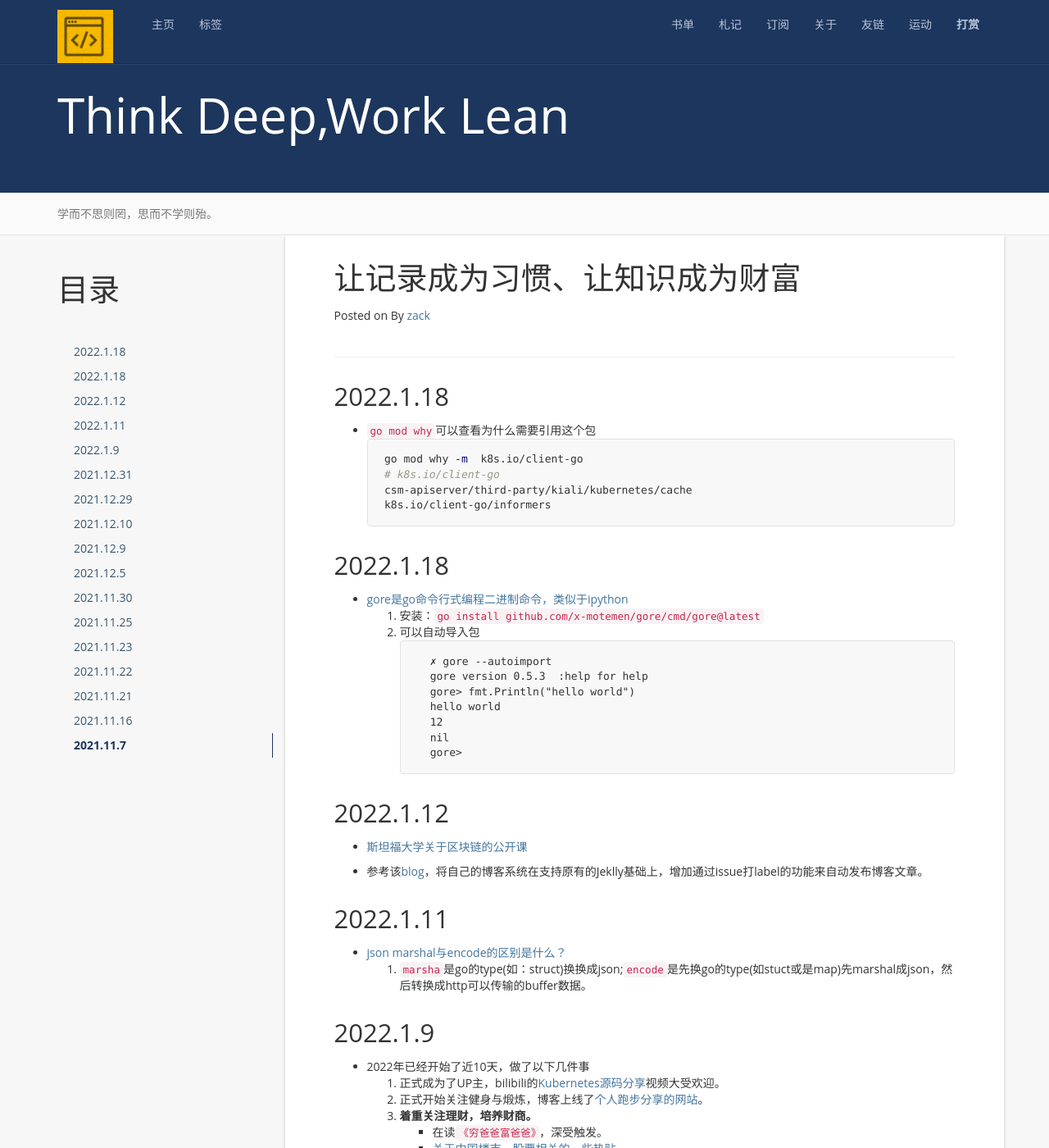
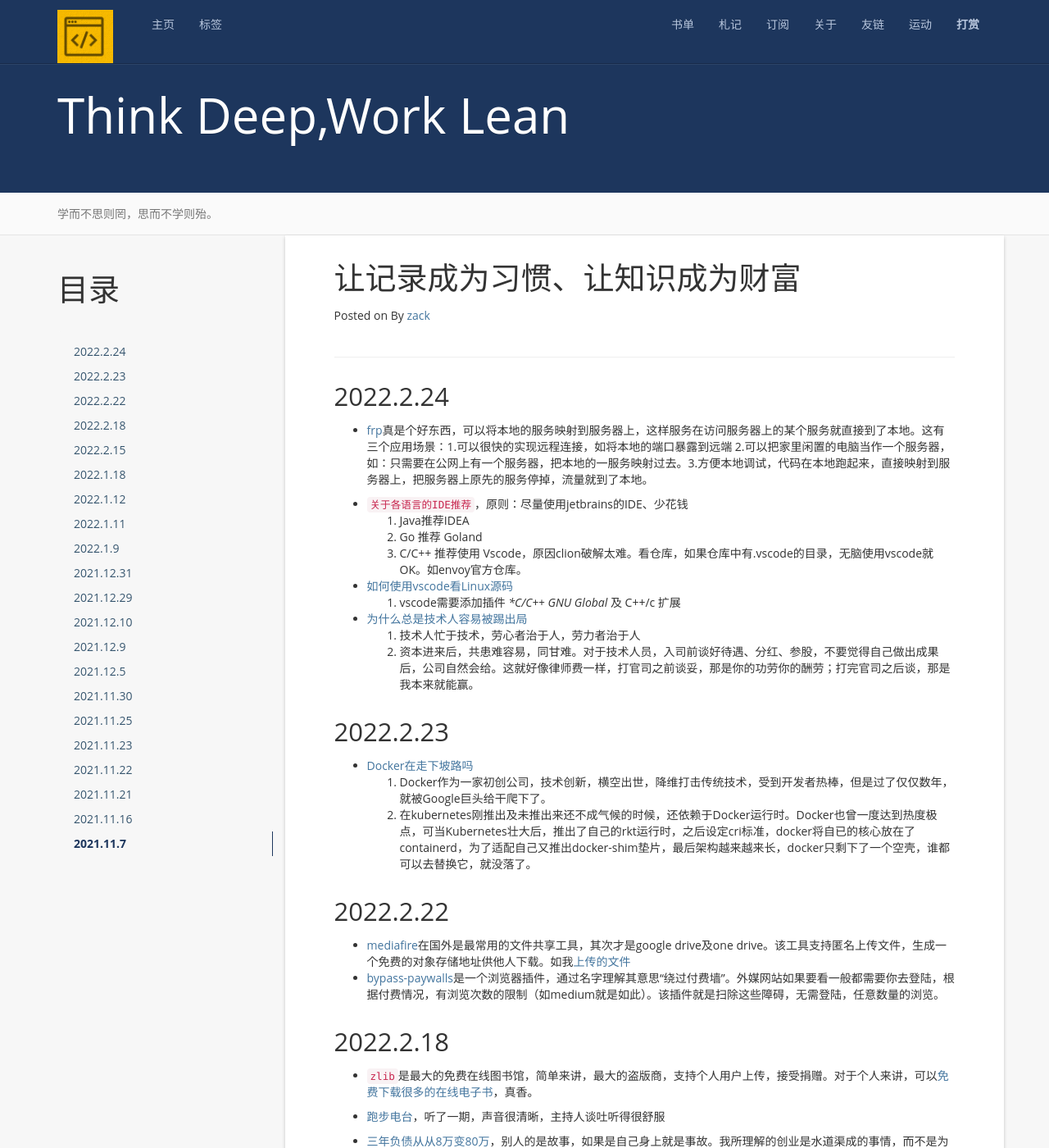
Before and after one commit to zackzhangkai/zackzhangkai.github.io, a Jekyll site: the page built from note.md, in a window 1280 px wide and 1400 px high. Shown: the whole window at 82% size. Built offline with Jekyll 4.4.1, drawn with Linux system fonts in a browser that asks for light colours; nearby versions of some CDN libraries; a script that is not in the unit is left out; comment, search, counter and statistics services are not loaded; some of the changed text lies outside the part shown.

Commit message:
Update note.md

````diff
--- a/note.md
+++ b/note.md
@@ -9,15 +9,45 @@ permalink: /note/
 
 ------------
 
-2022.1.18
+2022.2.24
+---------
++ [frp](https://github.com/fatedier/frp)真是个好东西，可以将本地的服务映射到服务器上，这样服务在访问服务器上的某个服务就直接到了本地。这有三个应用场景：1.可以很快的实现远程连接，如将本地的端口暴露到远端 2.可以把家里闲置的电脑当作一个服务器，如：只需要在公网上有一个服务器，把本地的一服务映射过去。3.方便本地调试，代码在本地跑起来，直接映射到服务器上，把服务器上原先的服务停掉，流量就到了本地。
+
++ `关于各语言的IDE推荐`，原则：尽量使用jetbrains的IDE、少花钱
+  1. Java推荐IDEA
+  2. Go 推荐 Goland
+  3. C/C++ 推荐使用 Vscode，原因clion破解太难。看仓库，如果仓库中有.vscode的目录，无脑使用vscode就OK。如envoy官方仓库。
+
++ [如何使用vscode看Linux源码](http://119.23.219.145/posts/linux-kernel-linux-%E6%BA%90%E7%A0%81%E9%98%85%E8%AF%BB%E5%B7%A5%E5%85%B7%E5%92%8C%E8%B5%84%E6%96%99/)
+  1. vscode需要添加插件 **C/C++ GNU Global* 及 C++/c 扩展
+
++ [为什么总是技术人容易被踢出局](https://www.zhihu.com/question/327063112/answer/2121708882)
+  1. 技术人忙于技术，劳心者治于人，劳力者治于人
+  2. 资本进来后，共患难容易，同甘难。对于技术人员，入司前谈好待遇、分红、参股，不要觉得自己做出成果后，公司自然会给。这就好像律师费一样，打官司之前谈妥，那是你的功劳你的酬劳；打完官司之后谈，那是我本来就能赢。
+
+2022.2.23
+-----------
++ [Docker在走下坡路吗](https://mp.weixin.qq.com/s/pdmDjdQNbYC6g1EKI1zlcA)
+  1. Docker作为一家初创公司，技术创新，横空出世，降维打击传统技术，受到开发者热棒，但是过了仅仅数年，就被Google巨头给干爬下了。
+  2. 在kubernetes刚推出及未推出来还不成气候的时候，还依赖于Docker运行时。Docker也曾一度达到热度极点，可当Kubernetes壮大后，推出了自己的rkt运行时，之后设定cri标准，docker将自已的核心放在了containerd，为了适配自己又推出docker-shim垫片，最后架构越来越来长，docker只剩下了一个空壳，谁都可以去替换它，就没落了。
+
+
+2022.2.22
+---------
++ [mediafire](https://app.mediafire.com/myfiles)在国外是最常用的文件共享工具，其次才是google drive及one drive。该工具支持匿名上传文件，生成一个免费的对象存储地址供他人下载。如我[上传的文件](https://www.mediafire.com/view/bipzo9egshhkrhd/gaitubao_Zack%25E4%25B9%258B%25E4%25BA%2591%25E5%258E%259F%25E7%2594%259F_%25281%2529.png/file)
++ [bypass-paywalls](https://github.com/iamadamdev/bypass-paywalls-chrome)是一个浏览器插件，通过名字理解其意思“绕过付费墙”。外媒网站如果要看一般都需要你去登陆，根据付费情况，有浏览次数的限制（如medium就是如此）。该插件就是扫除这些障碍，无需登陆，任意数量的浏览。
+
+2022.2.18
 ----------
-+ `go mod why`可以查看为什么需要引用这个包
-  ```bash
-  go mod why -m  k8s.io/client-go
-  # k8s.io/client-go
-  csm-apiserver/third-party/kiali/kubernetes/cache
-  k8s.io/client-go/informers
-  ```
++ [`zlib`](https://zh.wikipedia.org/wiki/Z-Library)是最大的免费在线图书馆，简单来讲，最大的盗版商，支持个人用户上传，接受捐赠。对于个人来讲，可以[免费下载很多的在线电子书](https://zh.cn1lib.org/)，真香。
+
++ [跑步电台](https://justinyan.me/post/category/podcast)，听了一期，声音很清晰，主持人谈吐听得很舒服
+
++ [三年负债从从8万变80万](https://www.v2ex.com/t/833951#reply40)，别人的是故事，如果是自己身上就是事故。我所理解的创业是水道渠成的事情，而不是为了创业而创业。好比一切都已经准备好，觉得有必要真正的光明正大的开始以此为业，并有稳定的收入，可持续发展，才正是挂牌当老板。
+
+2022.2.15
+----------
++ [`莱布尼茨`](https://zh.wikipedia.org/wiki/%E6%88%88%E7%89%B9%E5%BC%97%E9%87%8C%E5%BE%B7%C2%B7%E8%8E%B1%E5%B8%83%E5%B0%BC%E8%8C%A8)受中国《易经》八卦的启示，发明了二进制，推动了计算机的发明。另外还发明了微积分。
 
 2022.1.18
 ----------
@@ -33,6 +63,14 @@ permalink: /note/
     nil
     gore>
     ```
+
++ `go mod why`可以查看为什么需要引用这个包
+  ```bash
+  go mod why -m  k8s.io/client-go
+  # k8s.io/client-go
+  csm-apiserver/third-party/kiali/kubernetes/cache
+  k8s.io/client-go/informers
+  ```
 
 2022.1.12
 ----------
````
